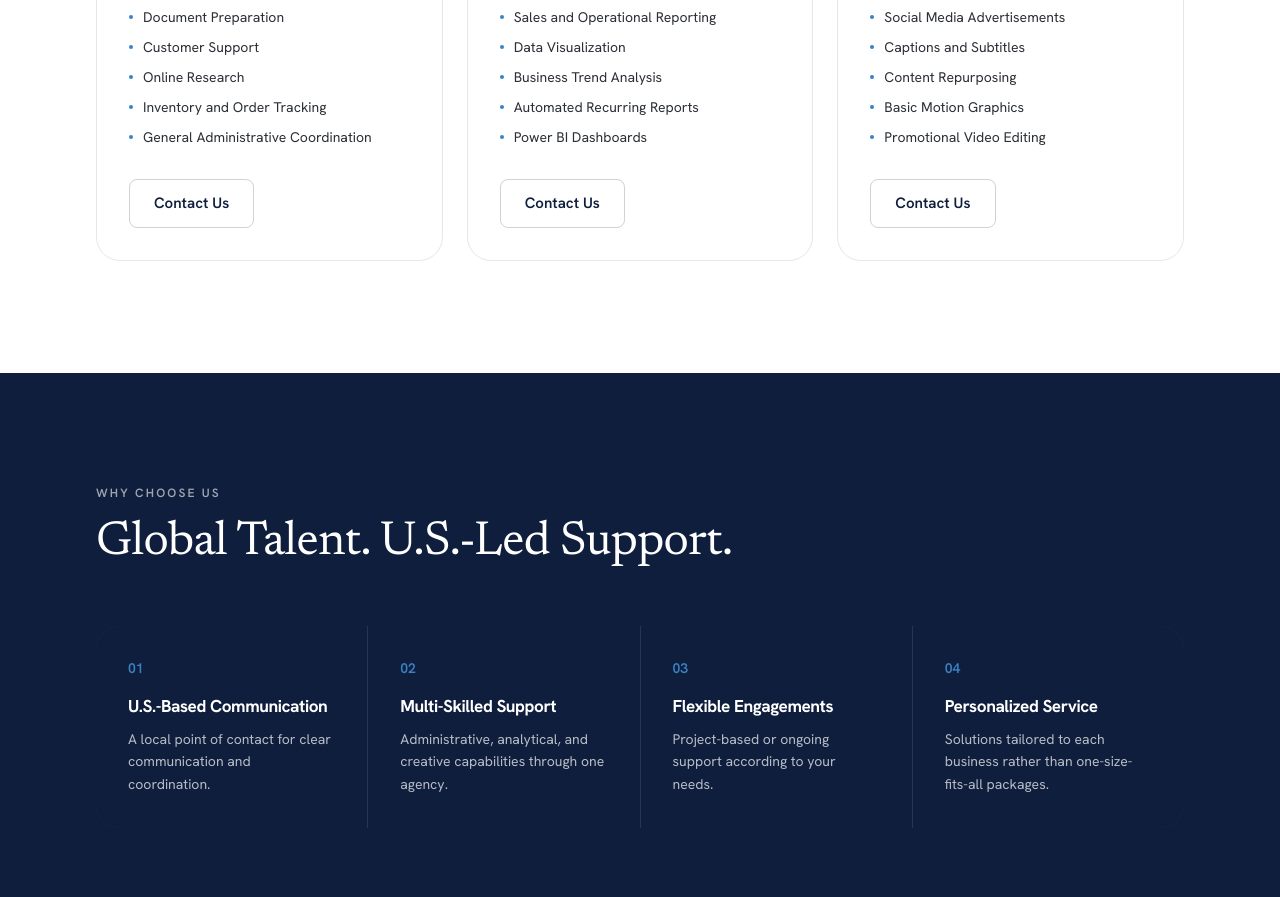
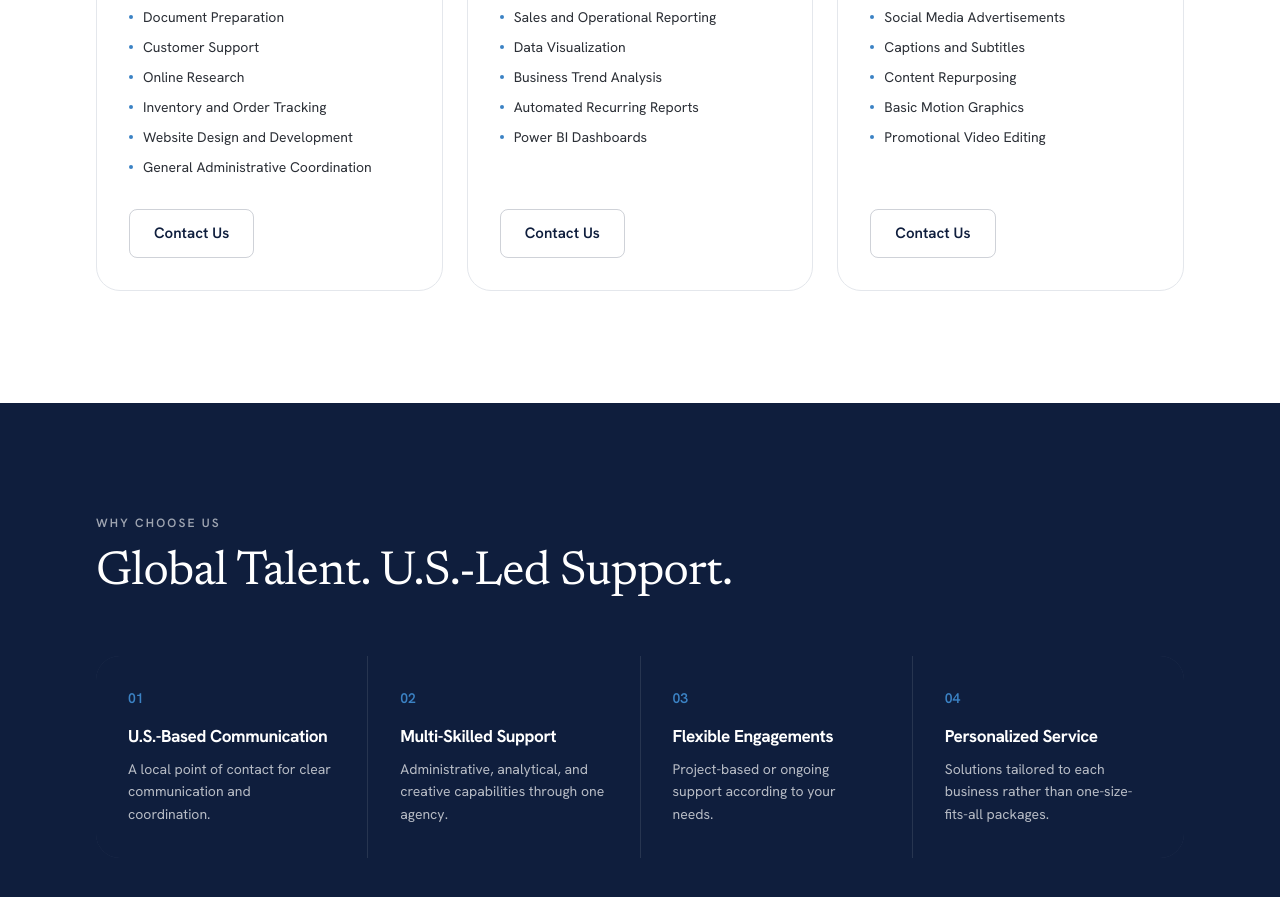
Before and after one commit to ralphchristiandD/agency-website, a Nuxt app: page / in a window 1280 px wide. Shown: the part 2660-3557 px from the top of the page. Built offline with nearby package versions, Linux system fonts and the light colour scheme.

Commit message:
Admin Support: add Website Design and Development

```diff
--- a/app/data/services.ts
+++ b/app/data/services.ts
@@ -31,6 +31,7 @@ export const services: Service[] = [
       'Customer Support',
       'Online Research',
       'Inventory and Order Tracking',
+      'Website Design and Development',
       'General Administrative Coordination',
     ],
   },
```
